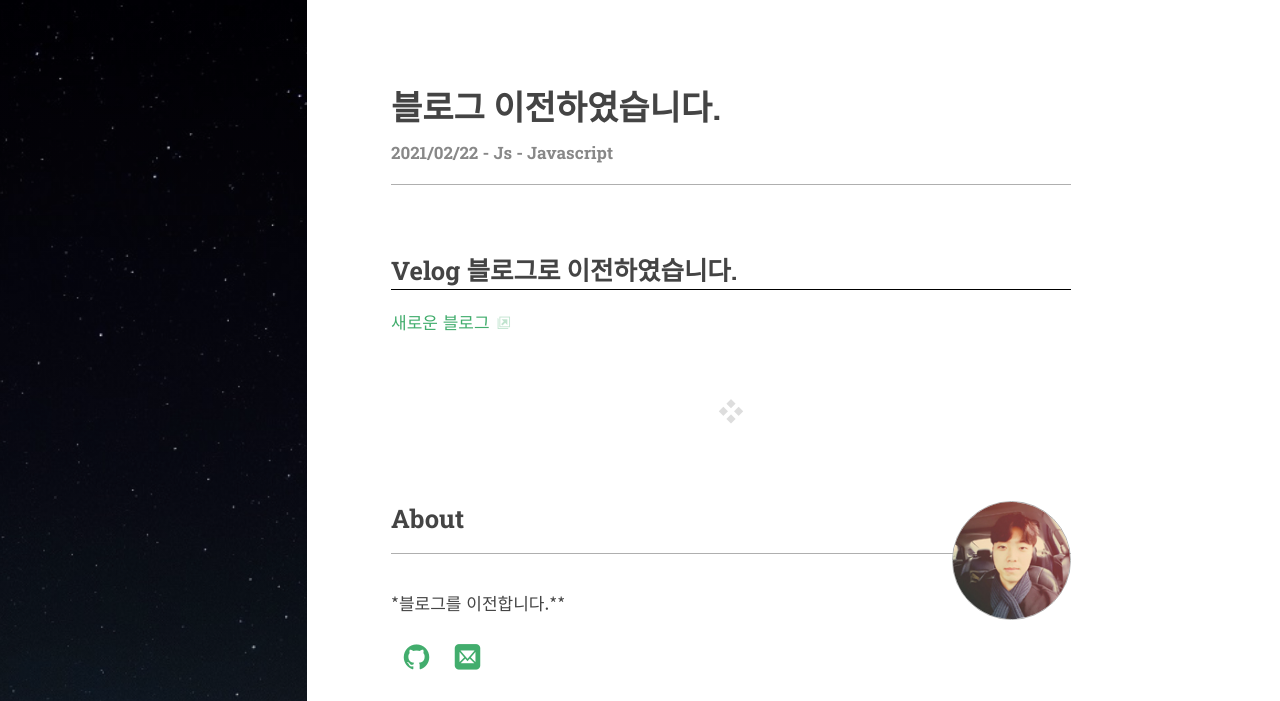
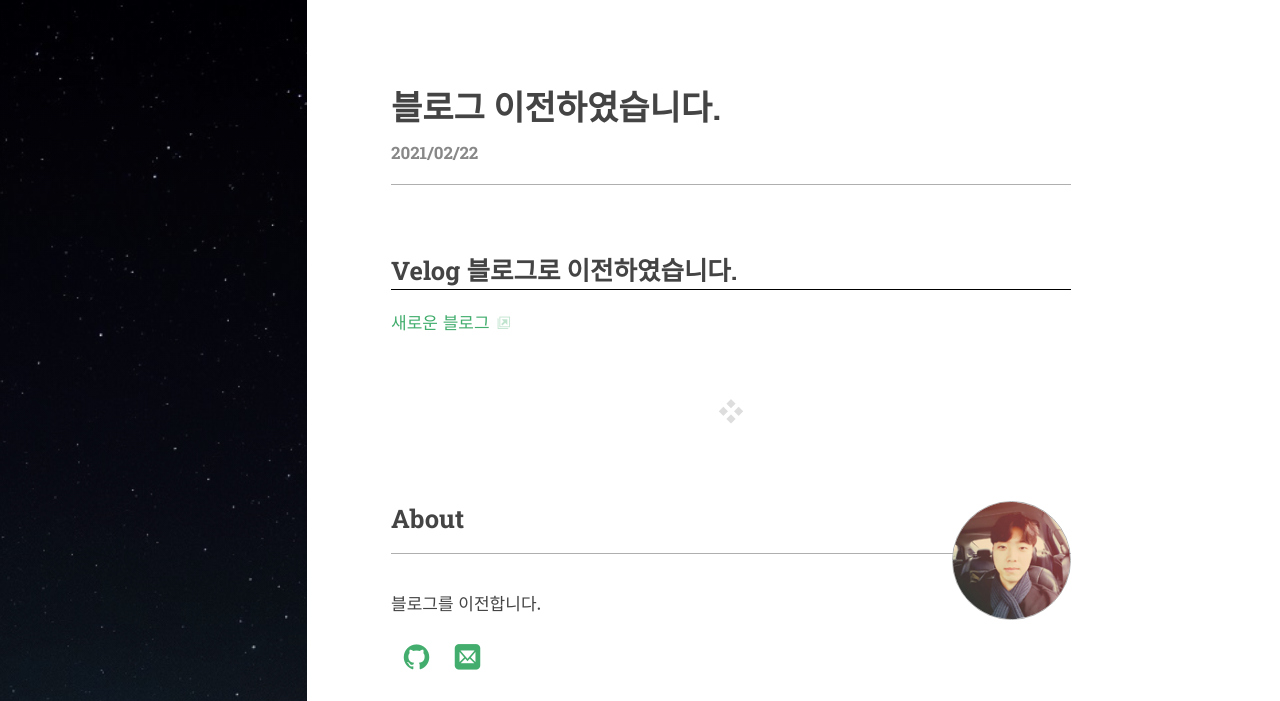
Before and after one commit to huurray/huurray.github.io, a Jekyll site: the page built from _posts/2021-02-22-finish.md, in a window 1280 px wide and 1054 px high. Shown: the top 701 px of the window. Built offline with Jekyll 4.4.1, drawn with Linux system fonts in a browser that asks for light colours; some web fonts are replaced; comment, search, counter and statistics services are not loaded.

Commit message:
finshid blog

```diff
--- a/_data/authors.yml
+++ b/_data/authors.yml
@@ -8,7 +8,7 @@ author1:
   # Used at the bottom of each page and at the top of the `about` layout
   # Markdown enabled, can use multiple paragraphs (enabled by `|`)
   about: |
-    *블로그를 이전합니다.**
+    블로그를 이전합니다.
 
   # about:             |
   #   Lorem ipsum dolor sit amet, consectetur adipiscing elit,
--- a/_posts/2021-02-22-finish.md
+++ b/_posts/2021-02-22-finish.md
@@ -2,8 +2,8 @@
 layout: post
 comments: true
 title: "블로그 이전하였습니다."
-categories: [js]
-tags: [javascript]
+categories: []
+tags: []
 date: 2021-02-22
 ---
 
```
Also changed, not shown: about.md (+0 -2 lines).
